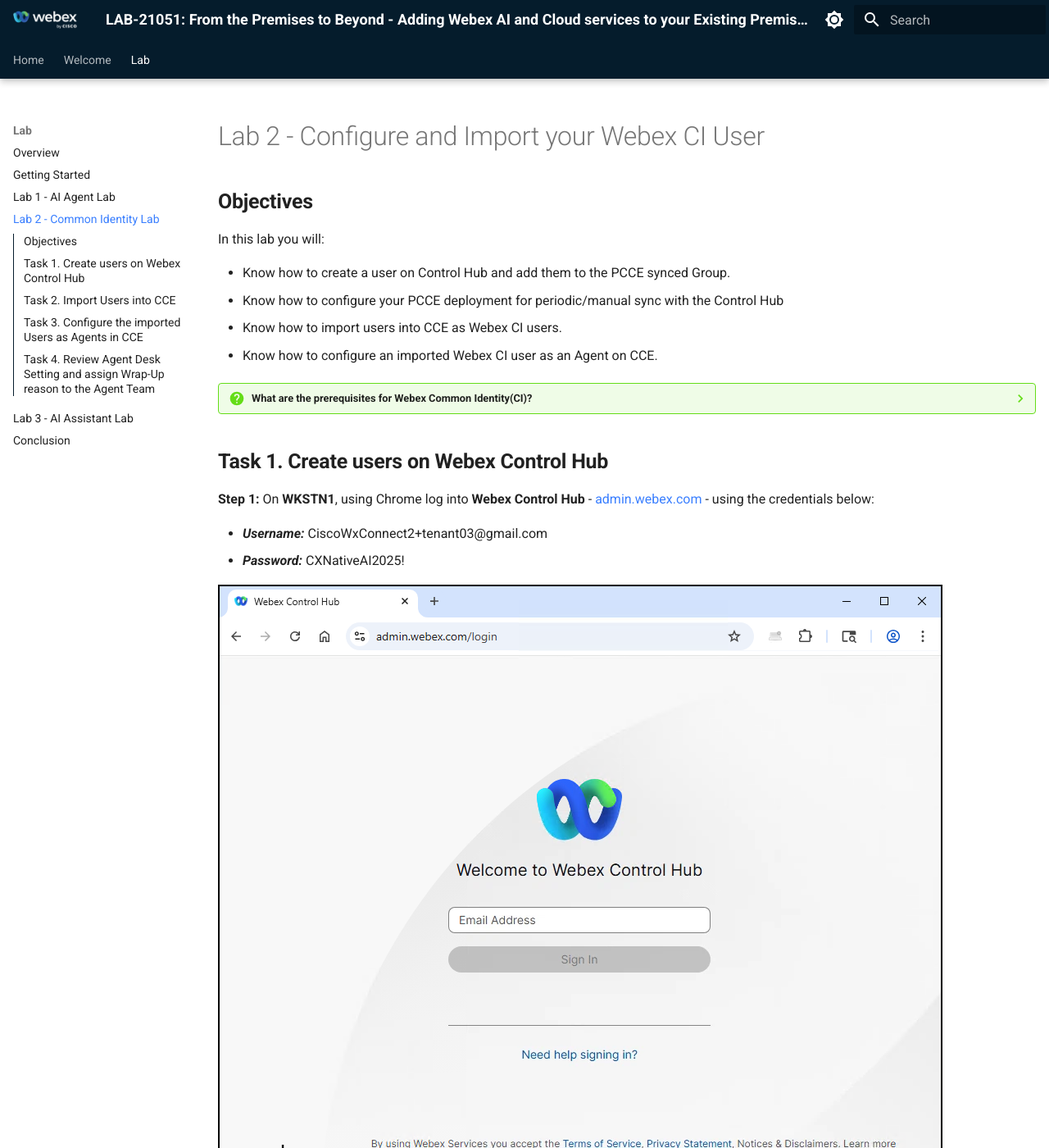
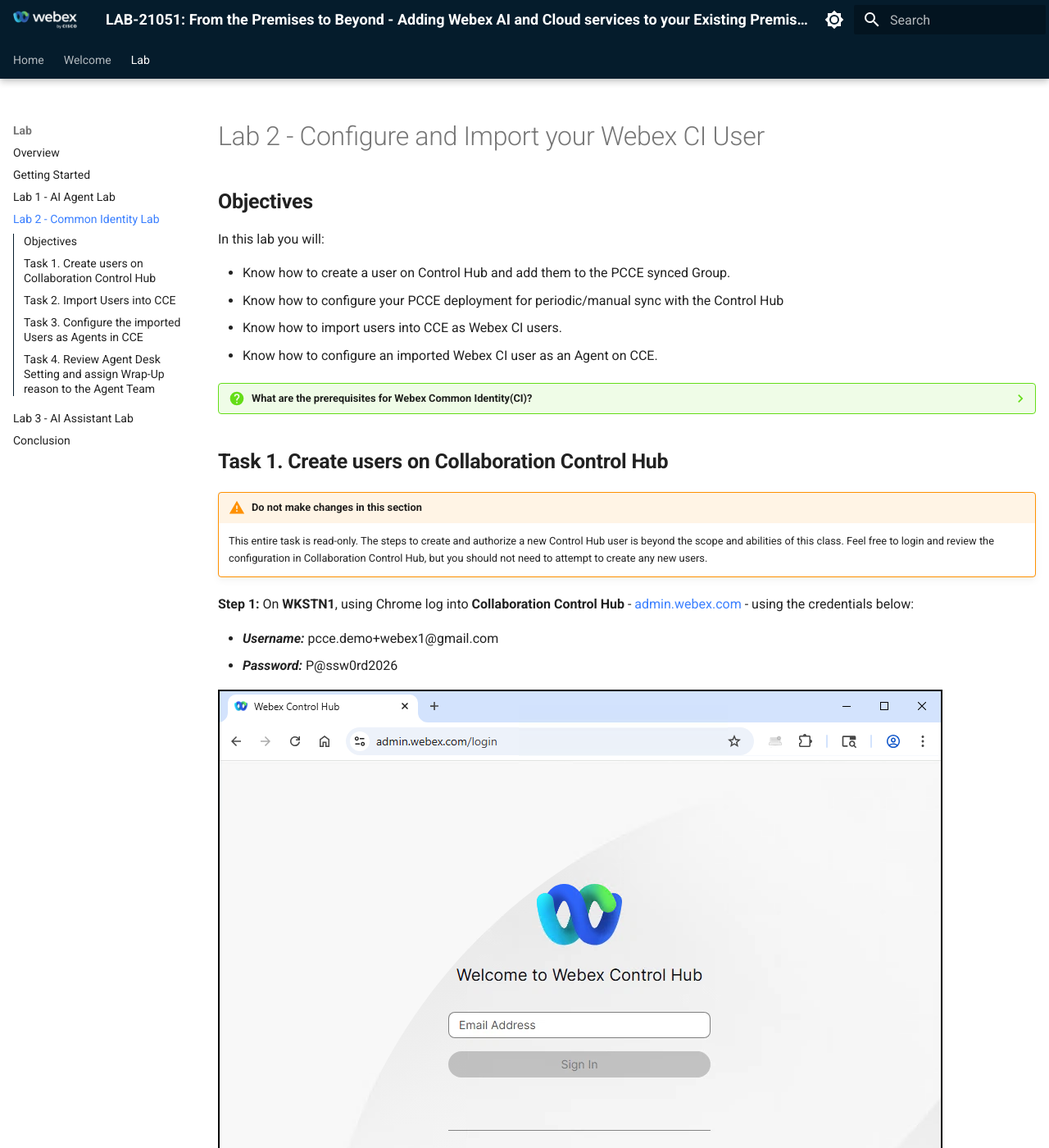
Before and after one commit to WebexCC-SA/LAB-21051, an MkDocs documentation site: the page built from docs/Lab2_CI_Config.md, in a window 1280 px wide and 1400 px high. Shown: the whole window at 82% size. Built offline with MkDocs 1.6.1 and Material for MkDocs 9.7.7, drawn with Linux system fonts in a browser that asks for light colours; some of the changed text lies outside the part shown.

Commit message:
Minor formatting updates plus new styles

```diff
--- a/docs/Lab2_CI_Config.md
+++ b/docs/Lab2_CI_Config.md
@@ -14,38 +14,44 @@
      - Install ICM_ES202511 or later.
      - Order for Webex Common Identity is placed on Cisco Commerce Workspace (CCW).
      - Install Cloud Connect ES202511 COP or later.
-     - Cloud Connect is added to Inventory and registered on Webex Control Hub.
+     - Cloud Connect is added to Inventory and registered on Collaboration Control Hub.
      - Install Cisco Finesse 15.0(1) SU1 or later.
      - Webex CI endpoints is enabled in your proxy settings. See [CCE 15.0 Security Guide](https://www.cisco.com/c/en/us/support/customer-collaboration/unified-contact-center-enterprise/products-installation-and-configuration-guides-list.html){:target="_blank"}.
 
 
-## **Task 1. Create users on Webex Control Hub**
+## **Task 1. Create users on Collaboration Control Hub**
+
+!!! warning "Do not make changes in this section"
+    This entire task is read-only. The steps to create and authorize a new Control Hub user is beyond the scope and abilities of this class. Feel free to login and review the configuration in Collaboration Control Hub, but you should not need to attempt to create any new users.
+
+
 
 **Step 1:**
-On **WKSTN1**, using Chrome log into **Webex Control Hub** - [admin.webex.com](https://admin.webex.com){:target="_blank"} - using the credentials below:
+On **WKSTN1**, using Chrome log into **Collaboration Control Hub** - [admin.webex.com](https://admin.webex.com){:target="_blank"} - using the credentials below:
 
- - ***Username:*** CiscoWxConnect2+tenant03@gmail.com
- - ***Password:*** CXNativeAI2025!
+ - ***Username:*** pcce.demo+webex1@gmail.com
+ - ***Password:*** P@ssw0rd2026
 
-   ![Webex Control Hub Login](./assets/Lab2_CI_Config/L2-01.png)
 
-**Step 2:**  <span class="read-only-badge">Read Only</span>
+   ![Collaboration Control Hub Login](./assets/Lab2_CI_Config/L2-01.png)
+
+**Step 2:**  <span class="read-only-badge">Read Only</span> <br />
 From the left-side menu, navigate to **Users** -> and click on the **Add Users** button.
 
    ![Add Users](./assets/Lab2_CI_Config/L2-03.png)
 
-**Step 3:**  <span class="read-only-badge">Read Only</span>
+**Step 3:**  <span class="read-only-badge">Read Only</span> <br />
 Enter in the **First Name**, **Last Name**, **Email Address** and then click **Next**.
 ***Note:*** *You cannot add existing users in your organization or users that already have a Webex account.*
 
    ![Add](./assets/Lab2_CI_Config/L2-04.png)
 
-**Step 4:**  <span class="read-only-badge">Read Only</span>
+**Step 4:**  <span class="read-only-badge">Read Only</span> <br />
 Click Next in the **Assign license for users** page
 
    ![Add](./assets/Lab2_CI_Config/L2-05.png)
 
-**Step 5:**  <span class="read-only-badge">Read Only</span>
+**Step 5:**  <span class="read-only-badge">Read Only</span> <br />
 In the **Review** page, review the details and click the **Add Users** button.
 At this point the User is successfully created on Control Hub with a status of **Not Verified**.
 
@@ -53,7 +59,7 @@
    ![Add](./assets/Lab2_CI_Config/L2-06-02.png)
    ![Add](./assets/Lab2_CI_Config/L2-06-03.png)
 
-**Step 6:**  <span class="read-only-badge">Read Only</span>
+**Step 6:**  <span class="read-only-badge">Read Only</span> <br />
 Verify the user using the **Activation email** sent to the email id entered and set the password.
 The status on Control Hub will now show **Active** for the user account added.
 
@@ -61,12 +67,12 @@
    ![Add](./assets/Lab2_CI_Config/L2-07-02.png){ width="50%" height="50%" }
    ![Add](./assets/Lab2_CI_Config/L2-07-03.png)
 
-**Step 7:**  <span class="read-only-badge">Read Only</span>
+**Step 7:**  <span class="read-only-badge">Read Only</span> <br />
 Click on the created user account on Control Hub; and under the **Summary** tab, find the **Groups** section and click on **Add to Webex groups**.
 
    ![Add](./assets/Lab2_CI_Config/L2-08.png)
 
-**Step 8:**  <span class="read-only-badge">Read Only</span>
+**Step 8:**  <span class="read-only-badge">Read Only</span> <br />
 Next, select **PCCE Users** group -> **Save**.
 
 ??? question "What are these Webex groups seen in the drop-down?"
@@ -88,7 +94,7 @@
 
    ![Add](./assets/Lab2_CI_Config/L2-10.png)
 
-**Step 2:**  <span class="read-only-badge">Read Only</span>
+**Step 2:**  <span class="read-only-badge">Read Only</span> <br />
 Navigate to **Features** -> **Single Sign-On** -> click on the **Webex Common Identity** tab.Under the **Configuration** tab, you have option to enable auto-sync and/or perform a manual sync on demand.
 
  - Using the **Auto/Periodic Sync** or the **Manual Sync**, the users created on Control Hub & added to the **PCCE Users** group will be imported into CCE.
@@ -123,7 +129,7 @@
 
     **NOTE:** ***Sync Now*** button is available only when ***Enable Sync*** button is turned ON. Manual Sync is disabled during an active automatic sync.
 
-**Step 3:**  <span class="read-only-badge">Read Only</span>
+**Step 3:**  <span class="read-only-badge">Read Only</span> <br />
 To view the list of users successfully imported, click on the **Users** tab.
 
    ![Add](./assets/Lab2_CI_Config/L2-12.png)
--- a/docs/stylesheets/extra.css
+++ b/docs/stylesheets/extra.css
@@ -52,3 +52,28 @@
 form#info button:hover{
     background-color:rgb(195, 193, 201);
 }
+
+.read-only-badge {
+    background-color: #ff4d4d;
+    color: white;
+    padding: 2px 8px;
+    border-radius: 4px;
+    font-weight: bold;
+    font-size: 0.85rem;
+  }
+  .yello-badge {
+    background-color: #f7f305;
+    color: rgb(12, 0, 0);
+    padding: 2px 8px;
+    border-radius: 4px;
+    font-weight: bold;
+    font-size: 0.85rem;
+  }
+  .royal-blue-badge {
+    background-color: #4169E1;
+    color: white;
+    padding: 2px 8px;
+    border-radius: 4px;
+    font-weight: bold;
+    font-size: 0.85rem;
+  }
```
Also changed, not shown: other parts of docs/Lab2_CI_Config.md (+2 -1 lines), docs/Lab1_AI_Agent.md (+3 -3 lines), docs/Lab3_AI_Assistant.md (+2 -3 lines).
